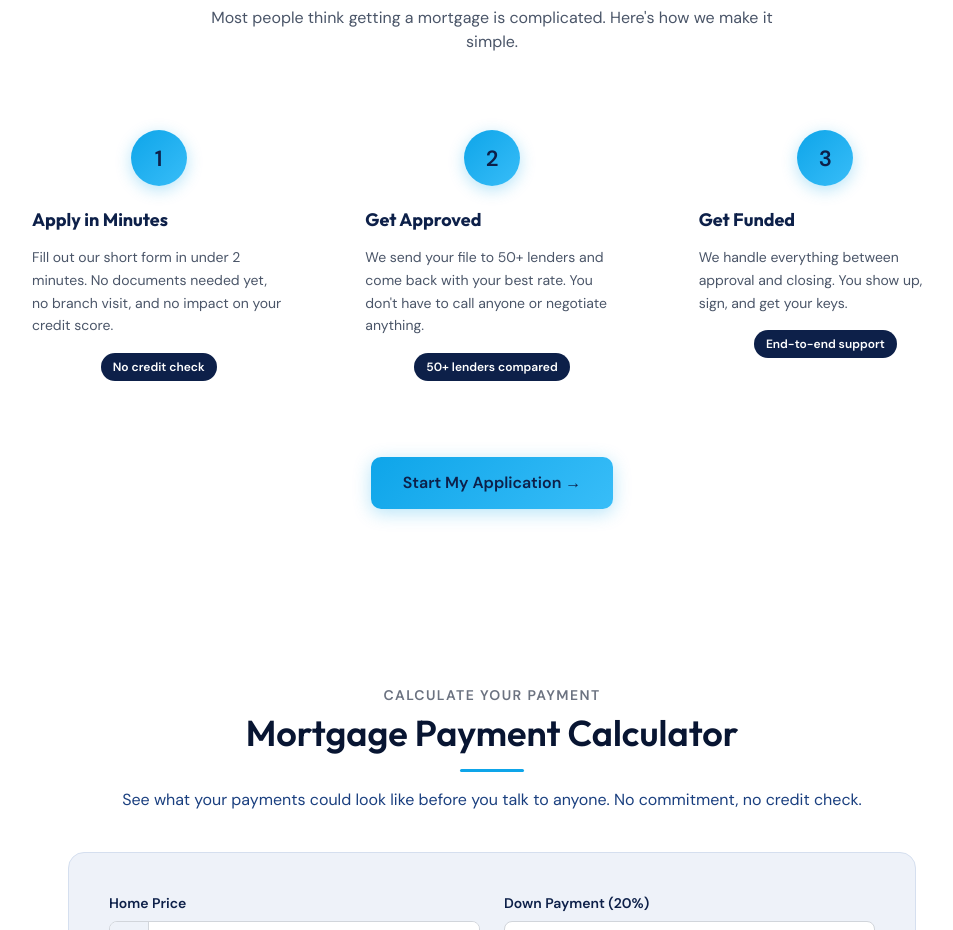
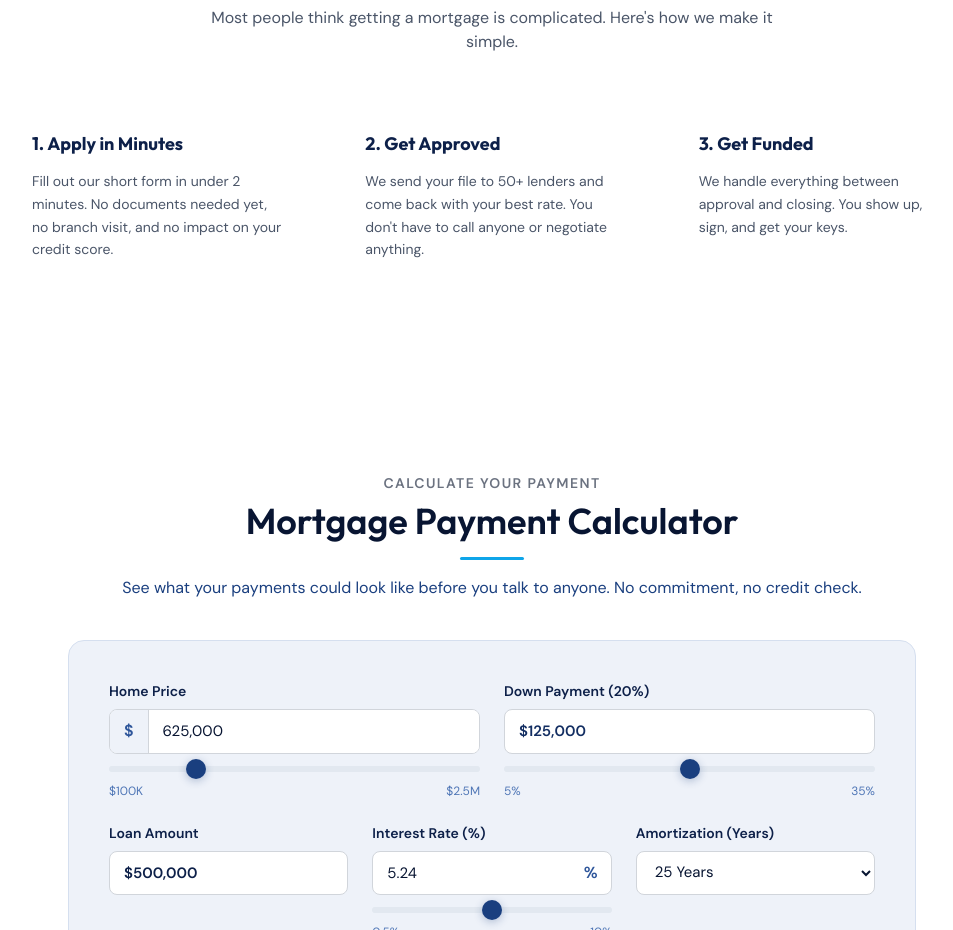
Before and after one commit to melzeranthony6-ai/clearpath-mortgage, a React (Vite) app: page / in a window 1280 px wide. Shown: the part 1560-2490 px from the top of the page, without its empty margins (148-1101 px from the left). Built offline with nearby package versions, Linux system fonts and the light colour scheme.

Commit message:
fix: remove circles and badges, add numbered headings in process section

```diff
--- a/src/components/HowItWorks.tsx
+++ b/src/components/HowItWorks.tsx
@@ -4,21 +4,18 @@ const steps = [
     title: 'Apply in Minutes',
     description:
       'Fill out our short form in under 2 minutes. No documents needed yet, no branch visit, and no impact on your credit score.',
-    badge: 'No credit check',
   },
   {
     num: 2,
     title: 'Get Approved',
     description:
       "We send your file to 50+ lenders and come back with your best rate. You don't have to call anyone or negotiate anything.",
-    badge: '50+ lenders compared',
   },
   {
     num: 3,
     title: 'Get Funded',
     description:
       'We handle everything between approval and closing. You show up, sign, and get your keys.',
-    badge: 'End-to-end support',
   },
 ]
 
@@ -38,20 +35,10 @@ function HowItWorks() {
         <div className="grid grid-cols-1 sm:grid-cols-3 gap-6 relative">
           {steps.map((step) => (
             <div key={step.num} className="process-card relative z-10">
-              <div className="process-num">{step.num}</div>
-              <h3 className="font-display text-lg text-[#0d2049] font-bold mb-3 text-left">{step.title}</h3>
+              <h3 className="font-display text-lg text-[#0d2049] font-bold mb-3 text-left">{step.num}. {step.title}</h3>
               <p className="text-[#4a5568] text-sm leading-relaxed text-left">{step.description}</p>
-              <div className="mt-4 inline-block text-xs bg-[#0d2049] text-white font-semibold px-3 py-1.5 rounded-full">
-                {step.badge}
-              </div>
             </div>
           ))}
-        </div>
-
-        <div className="text-center mt-10">
-          <a href="#form-section" className="btn-gold inline-flex">
-            Start My Application →
-          </a>
         </div>
       </div>
     </section>
```
